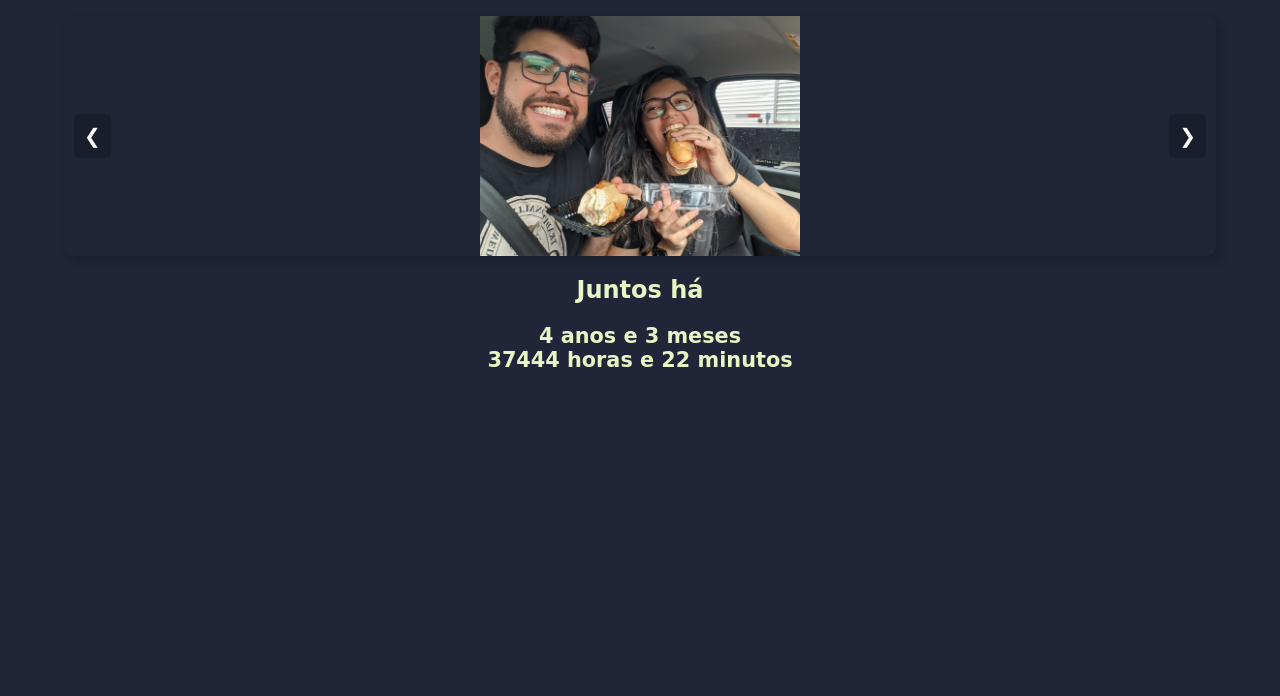
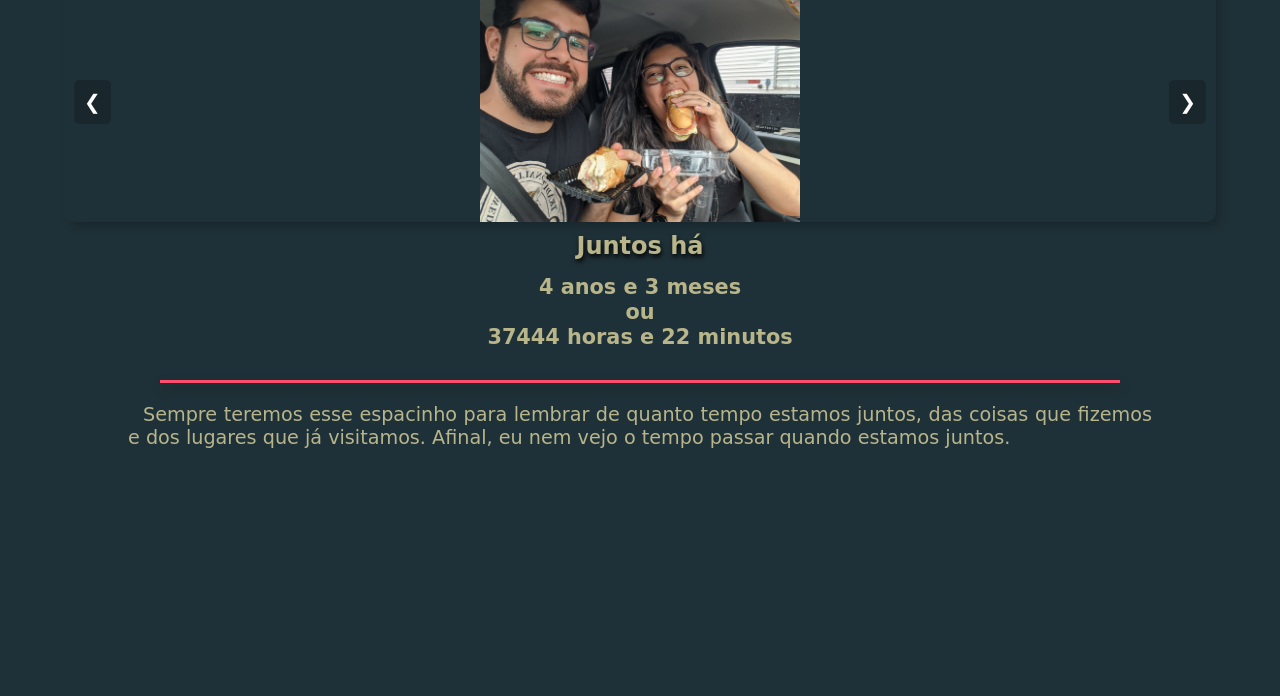
Before and after one commit to Pberardo/Nosso-tempo, a plain HTML site: page index.html in a window 1280 px wide. Shown: the part 104-800 px from the top of the page. Drawn offline with Linux system fonts and the light colour scheme; a web font is replaced by a local one.

Commit message:
atualização texto

```diff
--- a/index.html
+++ b/index.html
@@ -12,12 +12,18 @@
         @import url('https://fonts.googleapis.com/css2?family=Delius&display=swap');
 
         :root{
-            --cor1:#1E2637;
+            --cor1:#1F3138;
             --cor2:#FF4E6D;
-            --cor3:#E6F7C6;
+            --cor3:#B8B58A;
             --fonte1: "Montez", cursive;
             --fonte2: "Delius", cursive;
         }
+
+        *{
+            margin: 0px;
+            padding: 0px;
+        }
+
         body{
             background-color: var(--cor1);
         }
@@ -29,12 +35,16 @@
             text-decoration: underline;
             font-family: "Montez", cursive;
             text-shadow: 1px 5px 5px rgba(0, 0, 0, 0.308);
+            padding-top: 20px;
+            padding-bottom: 10px;
         }
 
-        .contagem{
+        h2{
             color: var(--cor3);
             font-family: var(--fonte2);
             text-align: center;
+            padding-bottom: 15px;
+            text-shadow: 1px 3px 5px black;
 
         }
 
@@ -44,7 +54,8 @@
             font-weight: bold; /* Negrito */
             color: var(--cor3); /* Cor azul */
             text-align: center; /* Centraliza o texto */
-            margin-top: 20px; /* Espaço acima do contador */
+            line-height: 1.2;
+            padding-bottom: 30px;
         }
 
         .carrossel {
@@ -55,6 +66,7 @@
             margin: auto;
             border-radius: 10px;
             box-shadow: 5px 5px 10px rgba(0, 0, 0, 0.2);
+            margin-bottom: 10px;
         }
 
         .imagens {
@@ -91,6 +103,26 @@
 
         .anterior { left: 10px; }
         .proximo { right: 10px; }
+
+        hr{
+            border: none;
+            height: 3px;
+            background-color: var(--cor2);
+            width: 75%;
+            margin: auto;
+            box-shadow: 1px 6px 12px rgba(0, 0, 0, 0.322);
+        }
+
+        p{
+            font-family: var(--fonte2);
+            color: var(--cor3);
+            font-size: 1.2em;
+            text-align: justify;
+            width: 80%;
+            margin: auto;
+            text-indent: 15px;
+            padding-top: 20px;
+        }
     </style>
 
 </head>
@@ -116,6 +148,7 @@
         <img src="imagens/IMG_012.jpg">
         <img src="imagens/IMG_013.jpg">
         <img src="imagens/IMG_014.jpg">
+        <img src="imagens/IMG_015.jpg">
     </div>
 
     <button class="proximo" onclick="mudarImagem(1)">&#10095;</button>
@@ -167,12 +200,17 @@
 
              // Exibir no HTML
              document.getElementById("contador").innerHTML =
-                 `${anos} anos e ${meses} meses <br> ${horas} horas e ${minutos} minutos`;
+                 `${anos} anos e ${meses} meses <br> ou <br> ${horas} horas e ${minutos} minutos`;
         }
 
         // Atualiza o contador a cada segundo
         setInterval(atualizarContador, 1000);
         atualizarContador();
     </script>
+
+    <hr>
+
+    <p>
+        Sempre teremos esse espacinho para lembrar de quanto tempo estamos juntos, das coisas que fizemos e dos lugares que já visitamos. Afinal, eu nem vejo o tempo passar quando estamos juntos.    </p>
 </body>
 </html>
```
Also changed, not shown: 1 other file.
